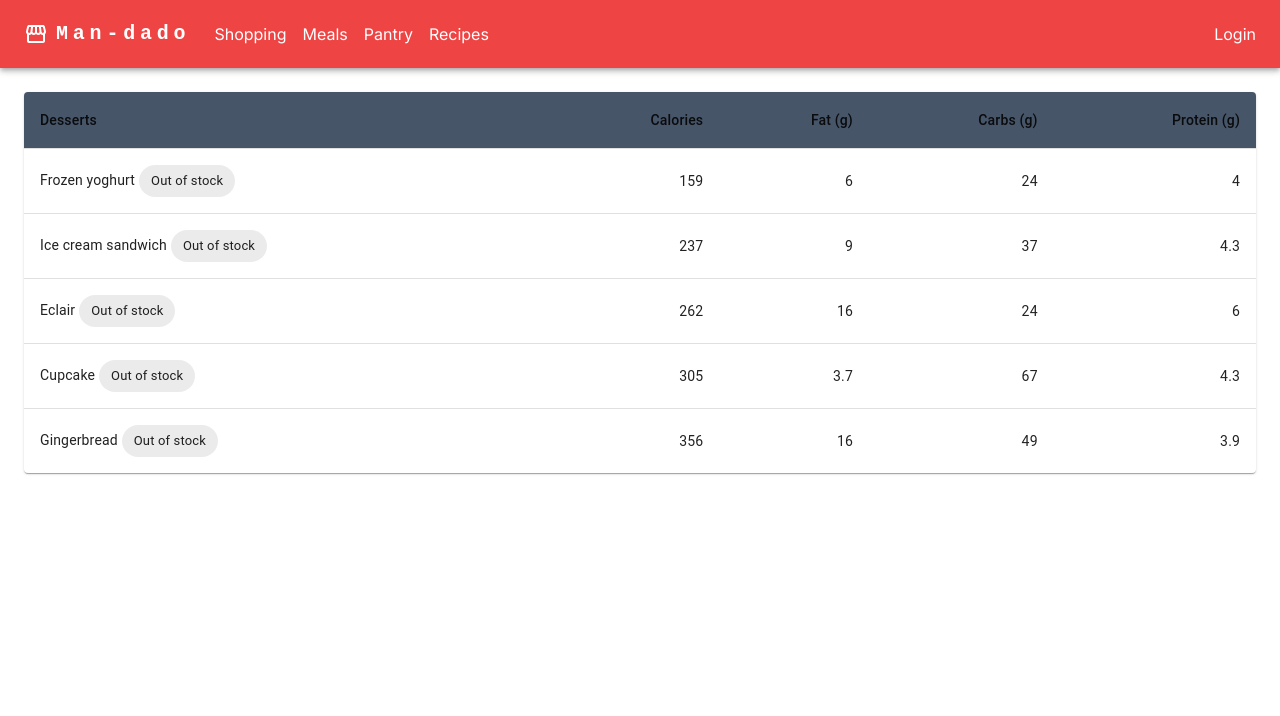
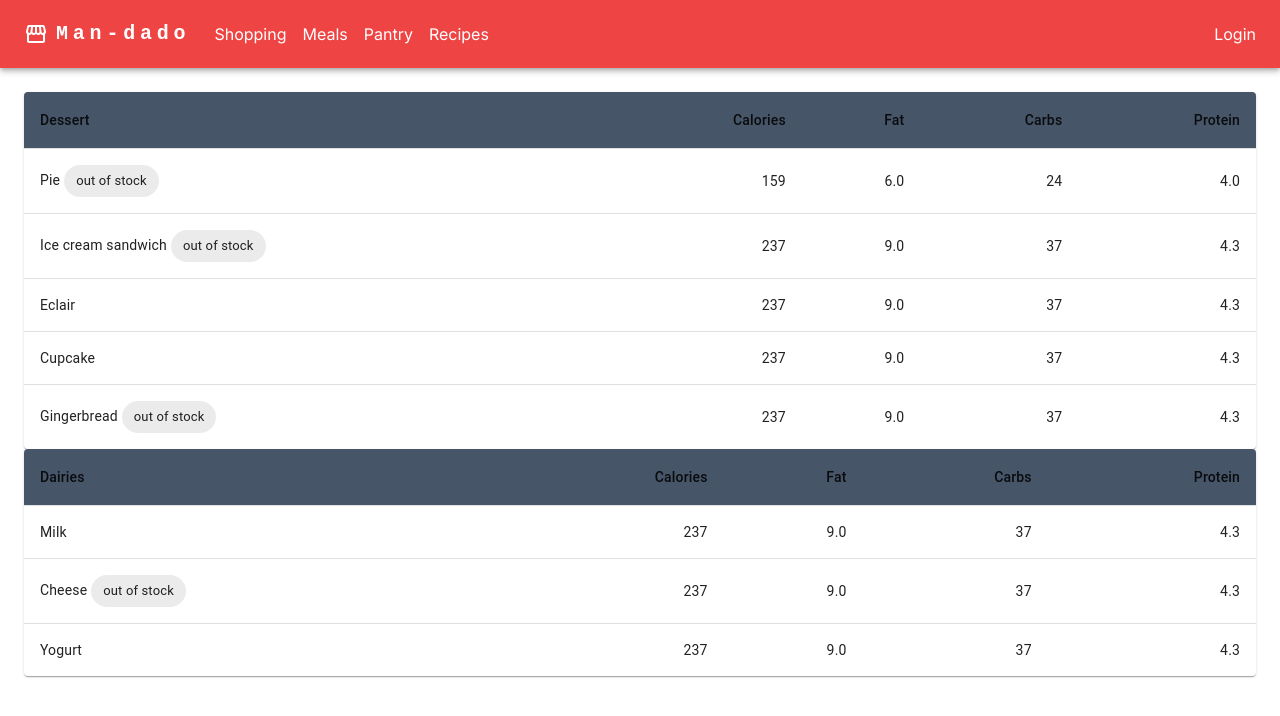
Before and after one commit to beto2do/mandado, a Next.js app: page /en/pantry in a window 1280 px wide. Shown: the top 716 px of the page. Built offline with nearby package versions, Linux system fonts and the light colour scheme.

Commit message:
refactor pantry tables

```diff
--- a/src/components/common/index.tsx
+++ b/src/components/common/index.tsx
@@ -5,3 +5,4 @@ export * from './general-error'
 export * from './global-nav-bar'
 export * from './modal'
 export * from './skeleton-list'
+export * from './table-view'
--- /dev/null
+++ b/src/components/common/table-view.tsx
@@ -0,0 +1,51 @@
+
+import Table from '@mui/material/Table';
+import TableBody from '@mui/material/TableBody';
+import TableCell from '@mui/material/TableCell';
+import TableContainer from '@mui/material/TableContainer';
+import TableHead from '@mui/material/TableHead';
+import TableRow from '@mui/material/TableRow';
+import Paper from '@mui/material/Paper';
+import Chip from '@mui/material/Chip';
+import {TableHeaders, TableRows} from '@/models'
+
+export function TableView({headers, rows}:{
+    headers: TableHeaders[],
+    rows: TableRows[]
+    }) {
+    return (
+        <TableContainer component={Paper}>
+        <Table sx={{ minWidth: 500 }} aria-label="simple table" className='table-auto'>
+          <TableHead className='bg-slate-600'>
+            <TableRow>
+                {
+                    headers.map(header => (
+                        <TableCell className='text-white' align={header.align}>{header.label}</TableCell>
+                    ))
+                }
+            </TableRow>
+          </TableHead>
+          <TableBody>
+            {rows.map((row) => (
+              <TableRow
+                key={row.id}
+                sx={{ '&:last-child td, &:last-child th': { border: 0 } }}
+              >
+                {
+                    row.columns.map(column => (
+                        <TableCell
+                            component={column.component}
+                            scope={column.scope}
+                            align={column.align}>
+                        {column.label}
+                        {column.chip && <Chip label={column.chip} className='bg-red-300 ml-1' />}
+                      </TableCell>
+                    ))
+                }
+              </TableRow>
+            ))}
+          </TableBody>
+        </Table>
+      </TableContainer>
+    );
+}
--- a/src/components/pantry/pantry-table.tsx
+++ b/src/components/pantry/pantry-table.tsx
@@ -1,44 +1,124 @@
-import { Product } from '@/models'
-import Table from '@mui/material/Table';
-import TableBody from '@mui/material/TableBody';
-import TableCell from '@mui/material/TableCell';
-import TableContainer from '@mui/material/TableContainer';
-import TableHead from '@mui/material/TableHead';
-import TableRow from '@mui/material/TableRow';
-import Paper from '@mui/material/Paper';
-import Chip from '@mui/material/Chip';
+import { TableCellBaseProps } from '@mui/material/TableCell/TableCell'
+import { TableRows, TableCell, TableHeaders } from '@/models'
+import { TableView } from '@/components/common'
 
-export function PantryTable({products}: {products: Product[]}) {
+function createHeader(category: string): TableHeaders[] {
+    return [
+        {
+            label: category,
+            align: undefined
+        },
+        {
+            label: 'Calories',
+            align: 'right'
+        },
+        {
+            label: 'Fat',
+            align: 'right'
+        },
+        {
+            label: 'Carbs',
+            align: 'right'
+        },
+        {
+            label: 'Protein',
+            align: 'right'
+        },
+    ];
+}
+
+function createDessertRows(): TableRows[] {
+    return [
+        createRow('1', [
+            createTableCell('Pie', undefined, 'th', 'row', 'out of stock'),
+            createTableCell('159', 'right', undefined, undefined, undefined),
+            createTableCell('6.0', 'right', undefined, undefined, undefined),
+            createTableCell('24', 'right', undefined, undefined, undefined),
+            createTableCell('4.0', 'right', undefined, undefined, undefined)
+        ]),
+        createRow('2', [
+            createTableCell('Ice cream sandwich', undefined, 'th', 'row', 'out of stock'),
+            createTableCell('237', 'right', undefined, undefined, undefined),
+            createTableCell('9.0', 'right', undefined, undefined, undefined),
+            createTableCell('37', 'right', undefined, undefined, undefined),
+            createTableCell('4.3', 'right', undefined, undefined, undefined)
+        ]),
+        createRow('3', [
+            createTableCell('Eclair', undefined, 'th', 'row', undefined),
+            createTableCell('237', 'right', undefined, undefined, undefined),
+            createTableCell('9.0', 'right', undefined, undefined, undefined),
+            createTableCell('37', 'right', undefined, undefined, undefined),
+            createTableCell('4.3', 'right', undefined, undefined, undefined)
+        ]),
+        createRow('4', [
+            createTableCell('Cupcake', undefined, 'th', 'row', undefined),
+            createTableCell('237', 'right', undefined, undefined, undefined),
+            createTableCell('9.0', 'right', undefined, undefined, undefined),
+            createTableCell('37', 'right', undefined, undefined, undefined),
+            createTableCell('4.3', 'right', undefined, undefined, undefined)
+        ]),
+        createRow('5', [
+            createTableCell('Gingerbread', undefined, 'th', 'row', 'out of stock'),
+            createTableCell('237', 'right', undefined, undefined, undefined),
+            createTableCell('9.0', 'right', undefined, undefined, undefined),
+            createTableCell('37', 'right', undefined, undefined, undefined),
+            createTableCell('4.3', 'right', undefined, undefined, undefined)
+        ])
+    ]
+}
+
+function createDairyRows(): TableRows[] {
+    return [
+        createRow('6', [
+            createTableCell('Milk', undefined, 'th', 'row', undefined),
+            createTableCell('237', 'right', undefined, undefined, undefined),
+            createTableCell('9.0', 'right', undefined, undefined, undefined),
+            createTableCell('37', 'right', undefined, undefined, undefined),
+            createTableCell('4.3', 'right', undefined, undefined, undefined)
+        ]),
+        createRow('7', [
+            createTableCell('Cheese', undefined, 'th', 'row', 'out of stock'),
+            createTableCell('237', 'right', undefined, undefined, undefined),
+            createTableCell('9.0', 'right', undefined, undefined, undefined),
+            createTableCell('37', 'right', undefined, undefined, undefined),
+            createTableCell('4.3', 'right', undefined, undefined, undefined)
+        ]),
+        createRow('8', [
+            createTableCell('Yogurt', undefined, 'th', 'row', undefined),
+            createTableCell('237', 'right', undefined, undefined, undefined),
+            createTableCell('9.0', 'right', undefined, undefined, undefined),
+            createTableCell('37', 'right', undefined, undefined, undefined),
+            createTableCell('4.3', 'right', undefined, undefined, undefined)
+        ])
+    ]
+}
+function createRow(id: string, columns: TableCell[]):TableRows {
+    return {id, columns};
+}
+
+function createTableCell(
+    label: string,
+    align?: 'inherit' | 'left' | 'center' | 'right' | 'justify',
+    component?: React.ElementType<React.ThHTMLAttributes<HTMLTableCellElement>>,
+    scope?:TableCellBaseProps['scope'],
+    chip?: string
+): TableCell {
+    return {
+        label:label,
+        align: align,
+        component: component,
+        scope:scope,
+        chip: chip
+    };
+}
+
+//TODO move date to an API
+
+export function PantryTables() {
     return (
-        <TableContainer component={Paper}>
-        <Table sx={{ minWidth: 500 }} aria-label="simple table" className='table-auto'>
-          <TableHead className='bg-slate-600'>
-            <TableRow>
-              <TableCell className='text-white'>Desserts</TableCell>
-              <TableCell className='text-white' align="right">Calories</TableCell>
-              <TableCell className='text-white' align="right">Fat&nbsp;(g)</TableCell>
-              <TableCell className='text-white' align="right">Carbs&nbsp;(g)</TableCell>
-              <TableCell className='text-white' align="right">Protein&nbsp;(g)</TableCell>
-            </TableRow>
-          </TableHead>
-          <TableBody>
-            {products.map((product) => (
-              <TableRow
-                key={product.name}
-                sx={{ '&:last-child td, &:last-child th': { border: 0 } }}
-              >
-                <TableCell component="th" scope="row">
-                  {product.name}
-                  <Chip label="Out of stock" className='bg-red-300 ml-1' />
-                </TableCell>
-                <TableCell align="right">{product.calories}</TableCell>
-                <TableCell align="right">{product.fat}</TableCell>
-                <TableCell align="right">{product.carbs}</TableCell>
-                <TableCell align="right">{product.protein}</TableCell>
-              </TableRow>
-            ))}
-          </TableBody>
-        </Table>
-      </TableContainer>
+        <>
+            <TableView headers={createHeader('Dessert')} rows={createDessertRows()}></TableView>
+            <TableView headers={createHeader('Dairies')} rows={createDairyRows()}></TableView>
+        </>
     );
 }
--- a/src/components/pantry/pantry.tsx
+++ b/src/components/pantry/pantry.tsx
@@ -1,32 +1,9 @@
-import { ProductStatus, Product } from '@/models'
-import { PantryTable } from '@/components/pantry'
-
-function createData(
-    id: string,
-    name: string,
-    calories: number,
-    fat: number,
-    carbs: number,
-    protein: number,
-  ): Product {
-    const status = ProductStatus.VIEW;
-    const isGrabbed = false;
-    const category = 'Desserts';
-    return {id, name, status, isGrabbed, category, calories, fat, carbs, protein };
-  }
-
-const products = [
-    createData('1','Frozen yoghurt', 159, 6.0, 24, 4.0),
-    createData('2','Ice cream sandwich', 237, 9.0, 37, 4.3),
-    createData('3','Eclair', 262, 16.0, 24, 6.0),
-    createData('4','Cupcake', 305, 3.7, 67, 4.3),
-    createData('5','Gingerbread', 356, 16.0, 49, 3.9),
-  ];
+import { PantryTables } from '@/components/pantry'
 
 export function Pantry() {
     return (
         <>
-            <PantryTable products={products}/>
+            <PantryTables/>
         </>
     );
 }
--- /dev/null
+++ b/src/models/common.ts
@@ -0,0 +1,19 @@
+import { TableCellBaseProps } from '@mui/material/TableCell/TableCell'
+
+export interface TableHeaders {
+    label: string,
+    align?: 'inherit' | 'left' | 'center' | 'right' | 'justify',
+}
+
+export interface TableRows {
+    id: string,
+    columns: TableCell[],
+}
+
+export interface TableCell {
+    label:string,
+    align?: 'inherit' | 'left' | 'center' | 'right' | 'justify',
+    component?: React.ElementType<React.ThHTMLAttributes<HTMLTableCellElement>>,
+    scope?:TableCellBaseProps['scope'],
+    chip?: string
+}
--- a/src/models/index.ts
+++ b/src/models/index.ts
@@ -2,3 +2,4 @@ export * from './keyboard'
 export * from './product'
 export * from './error-detail'
 export * from './tile'
+export * from './common'
```
